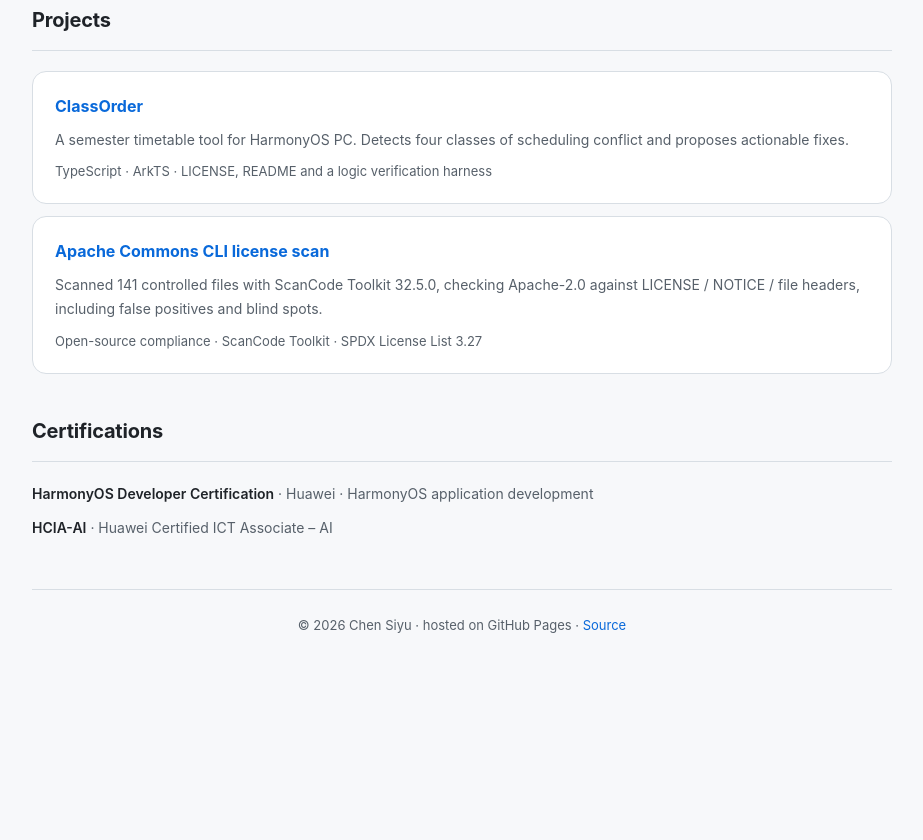
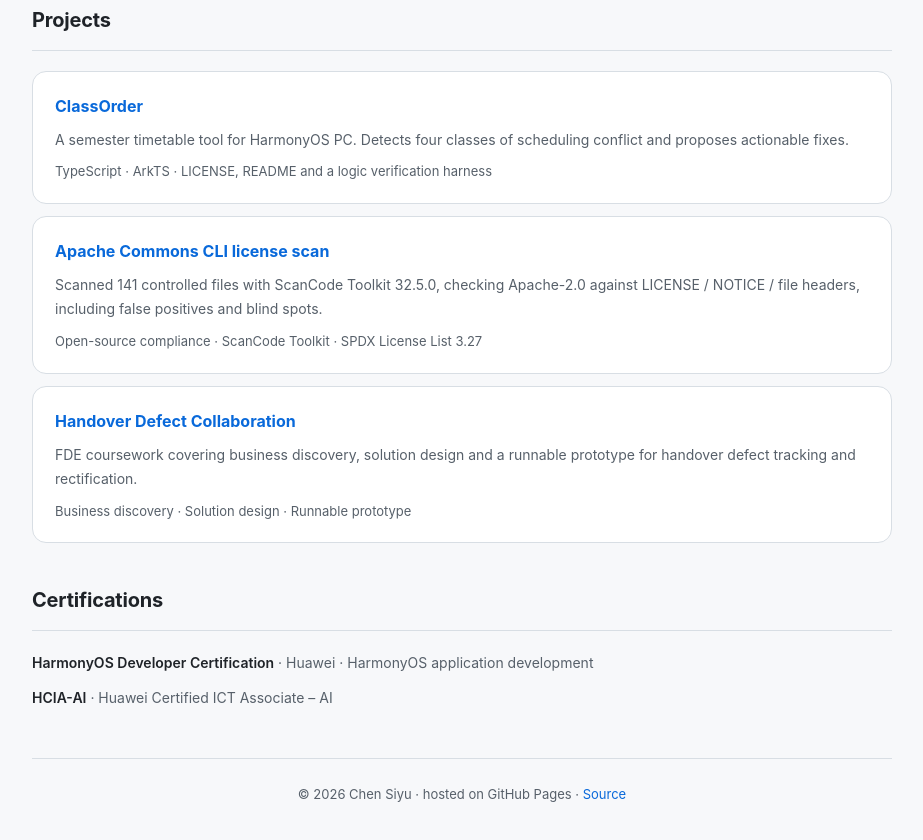
Before and after one commit to daneeller/daneeller.github.io, a plain HTML site: page index.html in a window 1280 px wide. Shown: the part 1596-2436 px from the top of the page, without its empty margins (178-1101 px from the left). Before the commit the page ends 2304 px from the top, so only its background shows below. Drawn offline with Linux system fonts and the light colour scheme.

Commit message:
docs: add FDE coursework to projects

```diff
--- a/index.html
+++ b/index.html
@@ -260,6 +260,12 @@
           positives and blind spots.</p>
         <div class="meta">Open-source compliance · ScanCode Toolkit · SPDX License List 3.27</div>
       </div>
+      <div class="proj">
+        <h3><a href="https://github.com/daneeller/fde-handover-collab">Handover Defect Collaboration</a></h3>
+        <p>FDE coursework covering business discovery, solution design and a
+          runnable prototype for handover defect tracking and rectification.</p>
+        <div class="meta">Business discovery · Solution design · Runnable prototype</div>
+      </div>
     </section>
 
     <section>
```
